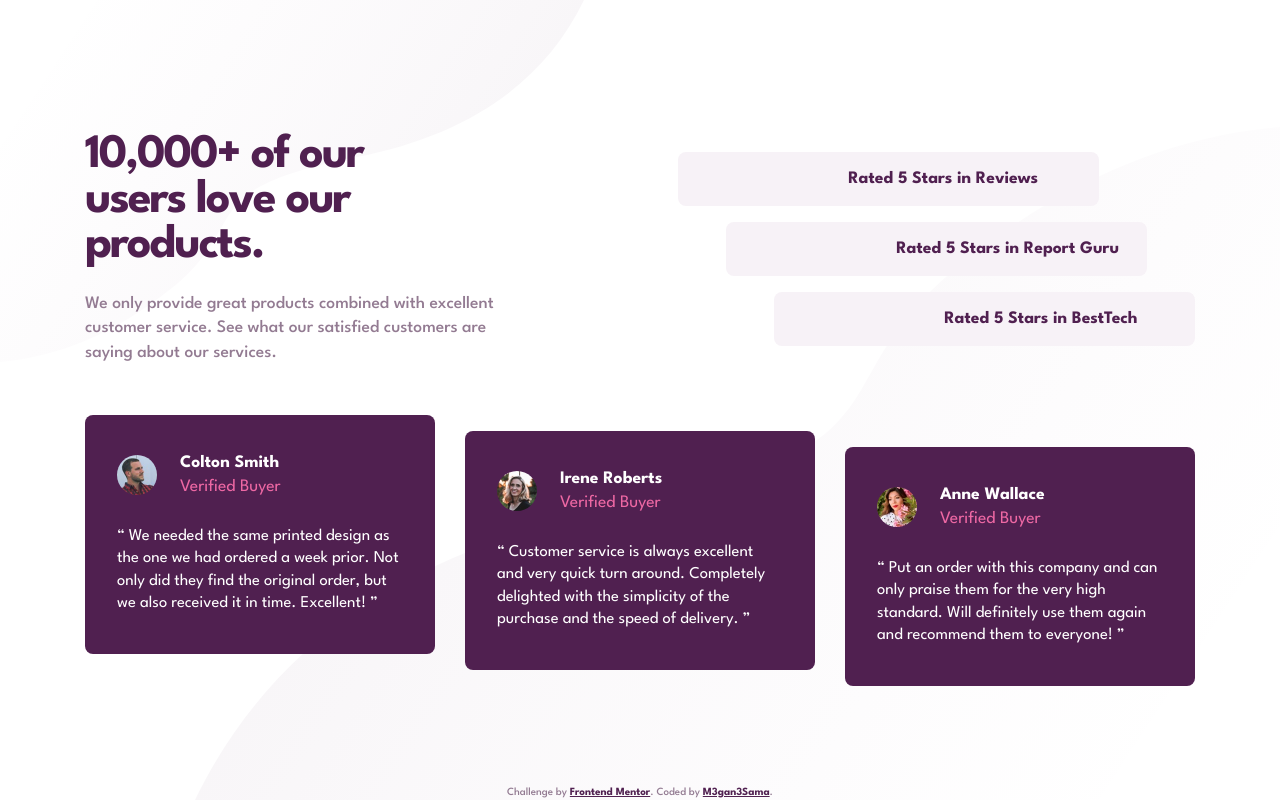
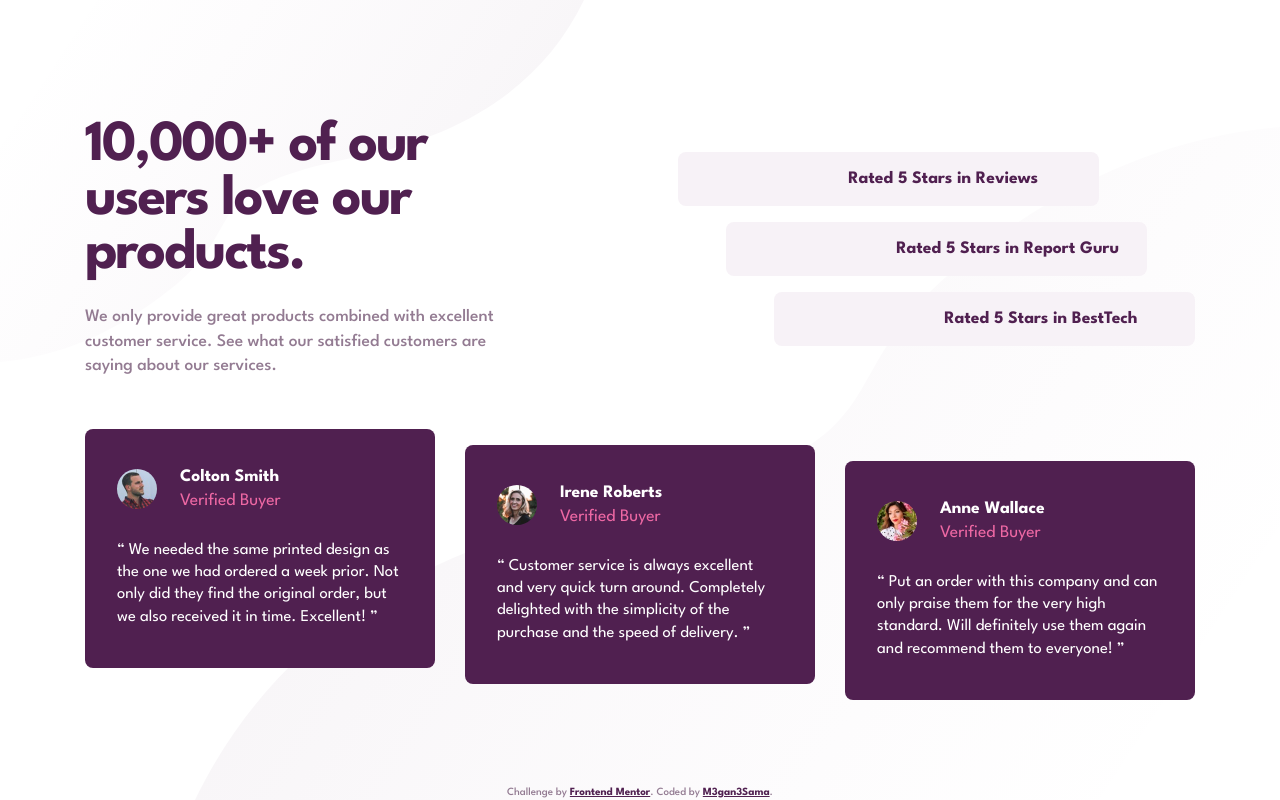
Before and after one commit to M3gan3Sama/social-proof-section-master, a plain HTML site: page index.html in a window 1280 px wide. Drawn offline with Linux system fonts and the light colour scheme.

Commit message:
changed style

```diff
--- a/style/style.css
+++ b/style/style.css
@@ -241,7 +241,7 @@ footer p {
   }
 
   .hero-text > h1 {
-    font-size: 4.8rem;
+    font-size: 5.8rem;
   }
 
   .hero-text > p {
```
